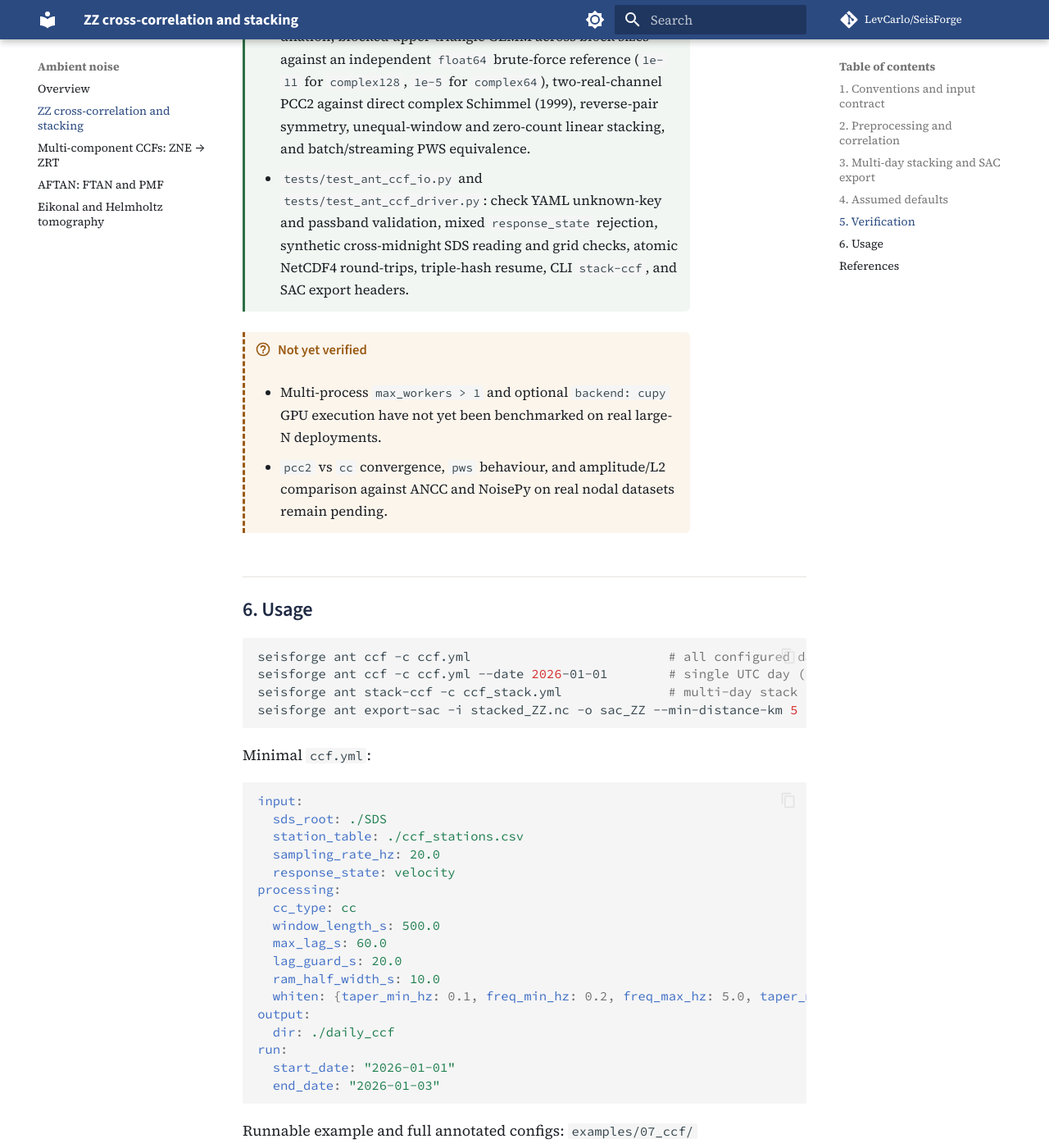
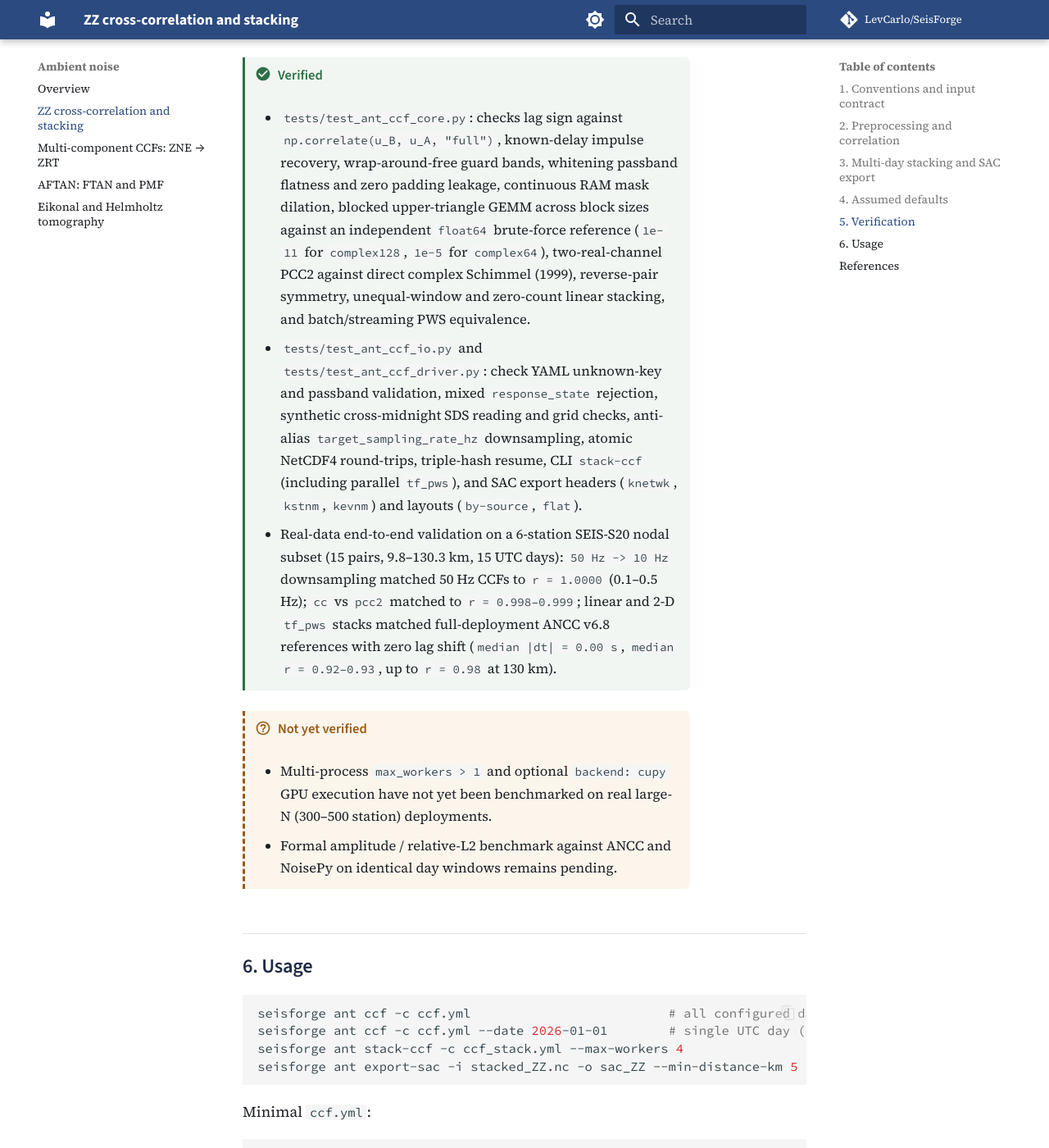
Before and after one commit to LevCarlo/SeisForge, an MkDocs documentation site: the page built from docs/ant/ccf.md, in a window 1280 px wide and 1400 px high, scrolled down 5676 px. Shown: the whole window at 82% size. Built offline with MkDocs 1.6.1 and Material for MkDocs 9.7.7, drawn with Linux system fonts in a browser that asks for light colours; comment, search, counter and statistics services are not loaded; some of the changed text lies outside the part shown.

Commit message:
docs(ant/ccf): sync CCF docs and remove hardcoded paths from Stage-A script
- Update docs/ant/ccf.md for tf_pws parallel max_workers, export-sac
  by-source/flat layouts, SAC receiver headers, and 6-station real-data
  validation summary.
- Remove hardcoded local paths from scripts/prep_seis_s20_sds.py and require
  explicit --pz unless --no-remove-response is set.

Assisted-by: Gemini 4 Neon
Co-Authored-By: Antigravity <antigravity@google.com>

````diff
--- a/docs/ant/ccf.md
+++ b/docs/ant/ccf.md
@@ -141,14 +141,21 @@ the exact Stockwell (1996) inverse transform (time summation per frequency bin
 followed by $\operatorname{Re}[\text{IFFT}]$) and trimmed to $\pm\text{max\_lag\_s}$.
 Optional frequency bounds (`tf_pws_freq_min_hz`, `tf_pws_freq_max_hz`) restrict
 the S-transform to the band of interest; in `run_stack_config`, pairs are
-processed in chunks (`tf_pws_pair_chunk_size`, assumed default: `64`) to bound
-memory on large-N arrays. To match ANCC's `TF_PWS` defaults, set
+processed in memory-bounded chunks (`tf_pws_pair_chunk_size`, assumed default:
+`64`, automatically capped to a 1 GiB working-set budget per worker) and can
+run across multiple processes (`stack.max_workers` / `--max-workers`) using
+lazy HDF5 pair-slice reads. To match ANCC's `TF_PWS` defaults, set
 `pws_power: 1.0` and `day_weighting: equal`.
 
 **Selective SAC export.** `seisforge ant export-sac` is a standalone
 NetCDF4/HDF5 → SAC post-processing converter that filters pairs by station
-list, distance range, and minimum window count, writing standard SAC headers
-(`b`, `delta`, `dist`, `az`, `baz`, `evla`, `evlo`, `stla`, `stlo`, `kcmpnm`).
+list, distance range, and minimum window count. Output defaults to
+`--layout by-source` (`{source}/{source}_{receiver}_{component}.sac`) to avoid
+huge flat directories on large arrays, with `--layout flat` and
+`--filename-template` overrides. Standard SAC headers are written:
+`b`, `e`, `delta`, `dist`, `az`, `baz`, `evla`, `evlo`, `stla`, `stlo`,
+`knetwk` (receiver network), `kstnm` (receiver station), `kevnm`
+(`NET.STA` virtual source), and `kcmpnm`.
 
 ## 4. Assumed defaults
 
@@ -181,24 +188,34 @@ list, distance range, and minimum window count, writing standard SAC headers
       equivalence.
     - `tests/test_ant_ccf_io.py` and `tests/test_ant_ccf_driver.py`: check
       YAML unknown-key and passband validation, mixed `response_state`
-      rejection, synthetic cross-midnight SDS reading and grid checks, atomic
-      NetCDF4 round-trips, triple-hash resume, CLI `stack-ccf`, and SAC export
-      headers.
+      rejection, synthetic cross-midnight SDS reading and grid checks,
+      anti-alias `target_sampling_rate_hz` downsampling, atomic NetCDF4
+      round-trips, triple-hash resume, CLI `stack-ccf` (including parallel
+      `tf_pws`), and SAC export headers (`knetwk`, `kstnm`, `kevnm`) and
+      layouts (`by-source`, `flat`).
+    - Real-data end-to-end validation on a 6-station SEIS-S20 nodal subset
+      (15 pairs, 9.8–130.3 km, 15 UTC days): `50 Hz -> 10 Hz` downsampling
+      matched 50 Hz CCFs to `r = 1.0000` (0.1–0.5 Hz); `cc` vs `pcc2`
+      matched to `r = 0.998–0.999`; linear and 2-D `tf_pws` stacks matched
+      full-deployment ANCC v6.8 references with zero lag shift
+      (`median |dt| = 0.00 s`, `median r = 0.92–0.93`, up to `r = 0.98` at
+      130 km).
 
 !!! unverified "Not yet verified"
 
     - Multi-process `max_workers > 1` and optional `backend: cupy` GPU
-      execution have not yet been benchmarked on real large-N deployments.
-    - `pcc2` vs `cc` convergence, `pws` behaviour, and amplitude/L2 comparison
-      against ANCC and NoisePy on real nodal datasets remain pending.
+      execution have not yet been benchmarked on real large-N (300–500
+      station) deployments.
+    - Formal amplitude / relative-L2 benchmark against ANCC and NoisePy on
+      identical day windows remains pending.
 
 ## 6. Usage
 
 ```bash
 seisforge ant ccf -c ccf.yml                          # all configured dates
 seisforge ant ccf -c ccf.yml --date 2026-01-01        # single UTC day (HPC job array)
-seisforge ant stack-ccf -c ccf_stack.yml              # multi-day stack
-seisforge ant export-sac -i stacked_ZZ.nc -o sac_ZZ --min-distance-km 5
+seisforge ant stack-ccf -c ccf_stack.yml --max-workers 4
+seisforge ant export-sac -i stacked_ZZ.nc -o sac_ZZ --min-distance-km 5 --layout by-source
 ```
 
 Minimal `ccf.yml`:
````
Also changed, not shown: 1 other file.
